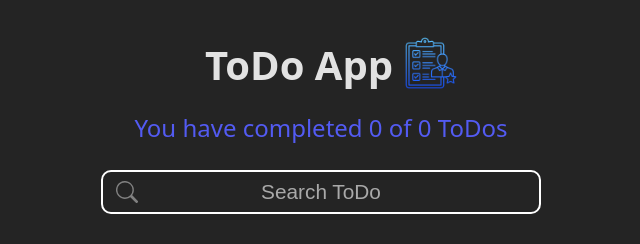
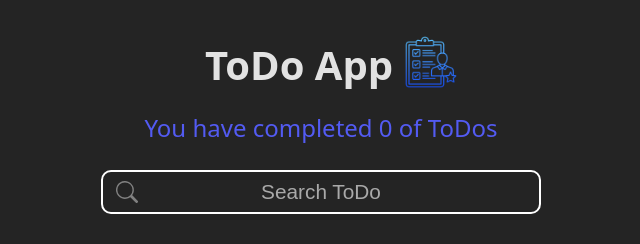
Before and after one commit to carlitoxe/todo-app-react, a React (Vite) app: page / in a window 1280 px wide. Shown: the top 244 px of the page, without its empty margins (319-959 px from the left). Built offline with nearby package versions, Linux system fonts and the light colour scheme.

Commit message:
composition of components

```diff
--- a/src/AppUI.jsx
+++ b/src/AppUI.jsx
@@ -1,5 +1,6 @@
 import React, { useContext } from "react";
 import { TodoContext } from "./components/TodoContext";
+import { TodoHeader } from "./components/TodoHeader";
 import { TodoCounter } from "./components/TodoCounter";
 import { TodoSearch } from "./components/TodoSearch";
 import { TodoList } from "./components/TodoList";
@@ -12,6 +13,7 @@ import { TodosLoading } from "./components/TodosLoading";
 import { EmptyTodos } from "./components/EmptyTodos";
 import logo from "./assets/logo.png"
 
+
 function AppUI() {
     const {
         loading,
@@ -21,16 +23,28 @@ function AppUI() {
         completeTodo,
         deleteTodo,
         openModal,
-        setOpenModal
+        setOpenModal,
+        totalTodos,
+        completedTodos,
+        searchValue,
+        setSearchValue,
     } = useContext(TodoContext)
 
     return (
     <>
-      <header>
-        <h1>ToDo App</h1><img src={logo} className="logo" alt="logo"></img>
-      </header>
-      <TodoCounter />
-      <TodoSearch />
+      <TodoHeader>
+          <div className="header">
+              <h1>ToDo App</h1><img src={logo} className="logo" alt="logo"></img>
+          </div>
+          <TodoCounter
+              totalTodos={totalTodos}
+              completedTodos={completedTodos}
+          />
+          <TodoSearch
+              searchValue={searchValue}
+              setSearchValue={setSearchValue}
+          />
+      </TodoHeader>
       <TodoList>
         {error && <TodosError error={error} />}
         {loading && <TodosLoading />}
--- a/src/components/TodoCounter.jsx
+++ b/src/components/TodoCounter.jsx
@@ -1,9 +1,8 @@
 import React, { useContext } from "react";
-import { TodoContext } from './TodoContext'
 import '../style/TodoCounter.css';
 
-function TodoCounter() {
-    const { countTodos, completedTodos } = useContext(TodoContext)
+function TodoCounter({ completedTodos, countTodos }) {
+
     return (
         <h2 className="TodoCounter">You have completed {completedTodos} of {countTodos} ToDos</h2>
     )
--- /dev/null
+++ b/src/components/TodoHeader.jsx
@@ -0,0 +1,11 @@
+import React from "react";
+
+function TodoHeader({ children }) {
+    return (
+        <header>
+            {children}
+        </header>
+    )
+}
+
+export { TodoHeader }
--- a/src/components/TodoSearch.jsx
+++ b/src/components/TodoSearch.jsx
@@ -1,10 +1,7 @@
 import React, { useContext, useState } from "react";
 import '../style/TodoSearch.css'
-import { TodoContext } from "./TodoContext";
 
-function TodoSearch() {
-
-    const { searchValue, setSearchValue } = useContext(TodoContext)
+function TodoSearch({ setSearchValue, searchValue }) {
 
     const onSearchValue = event => {
         setSearchValue(event.target.value);
--- a/src/index.css
+++ b/src/index.css
@@ -15,11 +15,10 @@
   -webkit-text-size-adjust: 100%;
 }
 
-header {
+.header {
   display: flex;
   text-align: center;
   justify-content: center;
-  align-items: center;
 }
 
 h1 {
```
